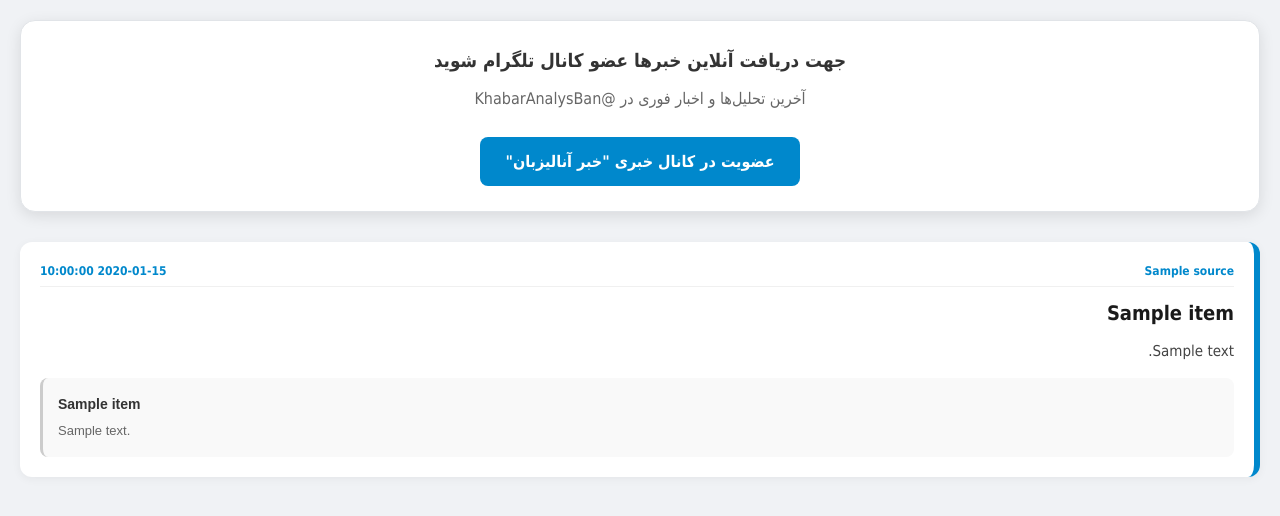
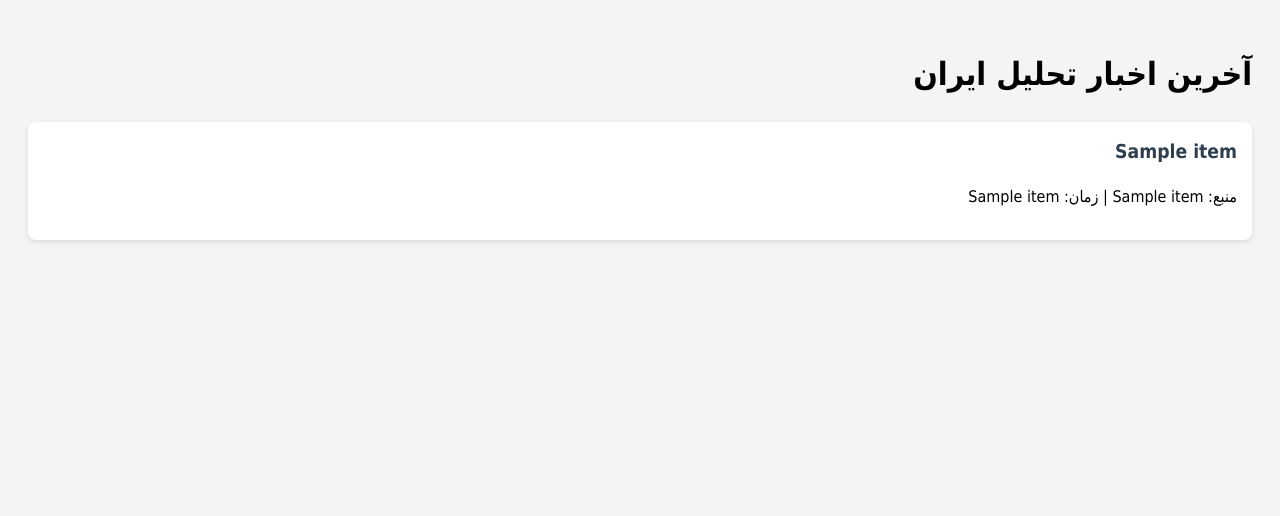
Before and after one commit to sameeny1985/XNewNews, a Flask app: template templates/index.html in a window 1280 px wide. Shown: the top 516 px of the page. Run offline with Flask 3, Linux system fonts and the light colour scheme; the template is opened without the code that fills it: most values are stand-ins (such as "Sample title", 1, 10 or a date in 2020).

Commit message:
Update index.html

```diff
--- a/templates/index.html
+++ b/templates/index.html
@@ -1,125 +1,22 @@
 <!DOCTYPE html>
-<html dir="rtl" lang="fa">
+<html lang="fa" dir="rtl">
 <head>
     <meta charset="UTF-8">
-    <meta name="viewport" content="width=device-width, initial-scale=1.0">
-    <meta http-equiv="refresh" content="30">
-
-    <title>خبر آنالیزبان - رصد لحظه‌ای</title>
-
     <style>
-        body {
-            font-family: 'Tahoma', 'Arial', sans-serif;
-            background-color: #f0f2f5;
-            margin: 0;
-            padding: 20px;
-            line-height: 1.6;
-        }
-        .telegram-box {
-            background: white;
-            padding: 25px;
-            text-align: center;
-            border-radius: 15px;
-            box-shadow: 0 4px 15px rgba(0,0,0,0.1);
-            margin-bottom: 30px;
-            border: 1px solid #e1e4e8;
-        }
-        .btn-telegram {
-            background: #0088cc;
-            color: white;
-            padding: 12px 25px;
-            text-decoration: none;
-            border-radius: 8px;
-            display: inline-block;
-            margin-top: 15px;
-            font-weight: bold;
-            transition: background 0.3s;
-        }
-        .btn-telegram:hover {
-            background: #006699;
-        }
-        .news-card {
-            background: white;
-            padding: 20px;
-            margin-bottom: 20px;
-            border-radius: 12px;
-            border-right: 6px solid #0088cc;
-            box-shadow: 0 2px 10px rgba(0,0,0,0.05);
-        }
-        .source-info {
-            display: flex;
-            justify-content: space-between;
-            font-size: 12px;
-            color: #0088cc;
-            font-weight: bold;
-            margin-bottom: 10px;
-            border-bottom: 1px solid #f0f0f0;
-            padding-bottom: 5px;
-        }
-        .title-fa {
-            margin: 10px 0;
-            color: #1a1a1a;
-            font-size: 20px;
-            font-weight: bold;
-            text-align: right;
-        }
-        .desc-fa {
-            color: #444;
-            font-size: 15px;
-            text-align: right;
-            margin-bottom: 15px;
-        }
-        .english-section {
-            background-color: #f9f9f9;
-            padding: 15px;
-            border-radius: 8px;
-            direction: ltr;
-            text-align: left;
-            border-left: 3px solid #ccc;
-            margin-top: 15px;
-        }
-        .title-en {
-            display: block;
-            font-size: 14px;
-            font-weight: bold;
-            color: #333;
-            margin-bottom: 5px;
-            font-family: 'Arial', sans-serif;
-        }
-        .desc-en {
-            display: block;
-            font-size: 13px;
-            color: #666;
-            font-family: 'Arial', sans-serif;
-        }
+        body { font-family: Tahoma, Arial; background: #f4f4f4; padding: 20px; line-height: 1.6; }
+        .news-card { background: #fff; padding: 15px; margin-bottom: 10px; border-radius: 8px; box-shadow: 0 2px 5px rgba(0,0,0,0.1); }
+        .title { color: #2c3e50; text-decoration: none; font-weight: bold; font-size: 1.2em; }
+        /* جلوگیری از بهم ریختگی کلمات انگلیسی */
+        p, a, h1 { unicode-bidi: embed; direction: rtl; text-align: right; }
     </style>
 </head>
 <body>
-
-    <div class="telegram-box">
-        <h3 style="margin:0; color:#333;">جهت دریافت آنلاین خبرها عضو کانال تلگرام شوید</h3>
-        <p style="color:#666; margin:10px 0;">آخرین تحلیل‌ها و اخبار فوری در @KhabarAnalysBan</p>
-        <a href="https://t.me/KhabarAnalysBan" class="btn-telegram">عضویت در کانال خبری "خبر آنالیزبان"</a>
+    <h1>آخرین اخبار تحلیل ایران</h1>
+    {% for item in news %}
+    <div class="news-card">
+        <a href="/news/{{ item[0] }}" class="title">{{ item[1] }}</a>
+        <p>منبع: {{ item[2] }} | زمان: {{ item[3] }}</p>
     </div>
-
-    <div id="news-container">
-        {% for item in news %}
-        <div class="news-card">
-            <div class="source-info">
-                <span>{{ item.source }}</span>
-                <span>{{ item.date }}</span>
-            </div>
-
-            <div class="title-fa">{{ item.title_fa }}</div>
-            <div class="desc-fa">{{ item.desc_fa }}</div>
-
-            <div class="english-section">
-                <span class="title-en">{{ item.title_en }}</span>
-                <span class="desc-en">{{ item.desc_en }}</span>
-            </div>
-        </div>
-        {% endfor %}
-    </div>
-
+    {% endfor %}
 </body>
 </html>
```
